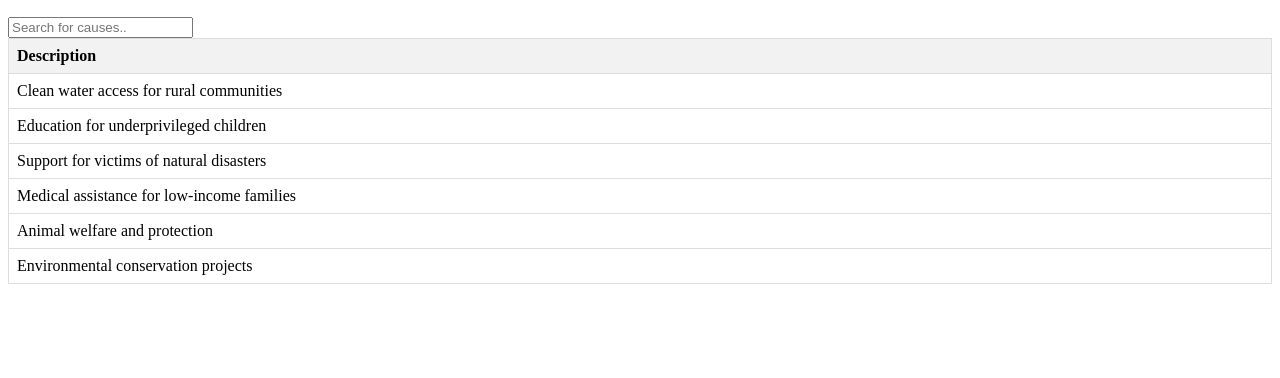
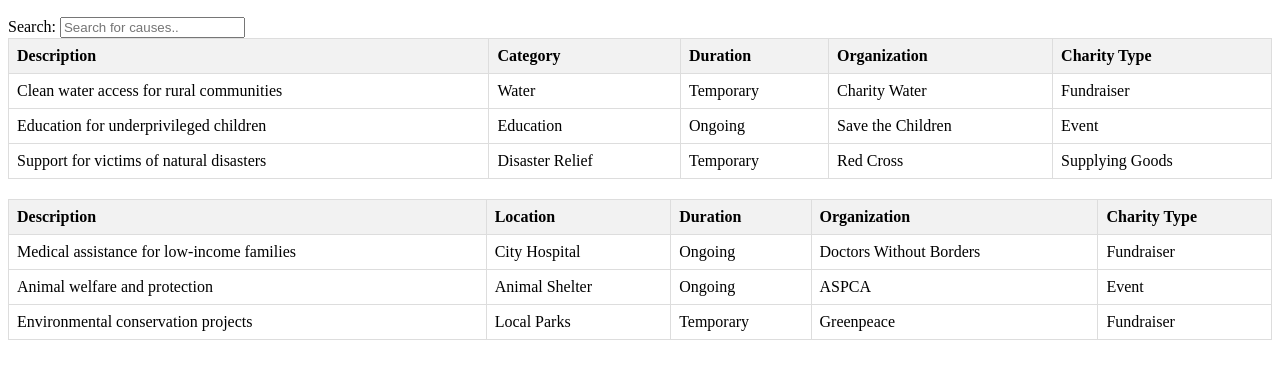
Before and after one commit to 1evity/Tadamun, a plain HTML site: page new-folder/search.html in a window 1280 px wide. Shown: the part 50-428 px from the top of the page. Drawn offline with Linux system fonts and the light colour scheme.

Commit message:
Updated the search.html

```diff
--- a/new-folder/search.html
+++ b/new-folder/search.html
@@ -8,6 +8,7 @@
     table {
         border-collapse: collapse;
         width: 100%;
+        margin-bottom: 20px;
     }
     th, td {
         border: 1px solid #dddddd;
@@ -23,50 +24,131 @@
 
 <h2>Charity Fundraiser Causes</h2>
 
-<!-- Search input box -->
+<!-- Form for search input -->
+<form>
+    <label for="searchInput">Search: </label>
     <input type="text" id="searchInput" onkeyup="searchTable()" placeholder="Search for causes..">
+</form>
 
-<!-- Table to display causes -->
-<table id="causesTable">
+<!-- Table for Cause Type 1 -->
+<table id="causeType1">
     <thead>
         <tr>
             <th>Description</th>
+            <th>Category</th>
+            <th>Duration</th>
+            <th>Organization</th>
+            <th>Charity Type</th>
         </tr>
     </thead>
     <tbody>
-        <!-- Table rows filled with cause descriptions -->
-        <tr><td>Clean water access for rural communities</td></tr>
-        <tr><td>Education for underprivileged children</td></tr>
-        <tr><td>Support for victims of natural disasters</td></tr>
-        <tr><td>Medical assistance for low-income families</td></tr>
-        <tr><td>Animal welfare and protection</td></tr>
-        <tr><td>Environmental conservation projects</td></tr>
+        <!-- Table rows for Cause Type 1 -->
+    </tbody>
+</table>
+
+<!-- Table for Cause Type 2 -->
+<table id="causeType2">
+    <thead>
+        <tr>
+            <th>Description</th>
+            <th>Location</th>
+            <th>Duration</th>
+            <th>Organization</th>
+            <th>Charity Type</th>
+        </tr>
+    </thead>
+    <tbody>
+        <!-- Table rows for Cause Type 2 -->
     </tbody>
 </table>
 
 <script>
-// JavaScript function to search and filter the table
+// Define constructor functions for cause objects
+function CauseType1(description, category, duration, organization, charityType) {
+    this.description = description;
+    this.category = category;
+    this.duration = duration;
+    this.organization = organization;
+    this.charityType = charityType;
+}
+
+function CauseType2(description, location, duration, organization, charityType) {
+    this.description = description;
+    this.location = location;
+    this.duration = duration;
+    this.organization = organization;
+    this.charityType = charityType;
+}
+
+// Initialize arrays to store cause objects
+var causesType1 = [
+    new CauseType1("Clean water access for rural communities", "Water", "Temporary", "Charity Water", "Fundraiser"),
+    new CauseType1("Education for underprivileged children", "Education", "Ongoing", "Save the Children", "Event"),
+    new CauseType1("Support for victims of natural disasters", "Disaster Relief", "Temporary", "Red Cross", "Supplying Goods")
+];
+
+var causesType2 = [
+    new CauseType2("Medical assistance for low-income families", "City Hospital", "Ongoing", "Doctors Without Borders", "Fundraiser"),
+    new CauseType2("Animal welfare and protection", "Animal Shelter", "Ongoing", "ASPCA", "Event"),
+    new CauseType2("Environmental conservation projects", "Local Parks", "Temporary", "Greenpeace", "Fundraiser")
+];
+
+// Function to display causes in the table
+function displayCauses() {
+    displayCausesOfType(causesType1, "causeType1");
+    displayCausesOfType(causesType2, "causeType2");
+}
+
+function displayCausesOfType(causeArray, tableId) {
+    var table = document.getElementById(tableId).getElementsByTagName('tbody')[0];
+    table.innerHTML = ''; // Clear existing table rows
+    causeArray.forEach(function(cause) {
+        var row = table.insertRow();
+        var descriptionCell = row.insertCell(0);
+        var propertyCell1 = row.insertCell(1);
+        var propertyCell2 = row.insertCell(2);
+        var propertyCell3 = row.insertCell(3);
+        var propertyCell4 = row.insertCell(4);
+        descriptionCell.textContent = cause.description;
+        propertyCell1.textContent = cause.category || cause.location;
+        propertyCell2.textContent = cause.duration;
+        propertyCell3.textContent = cause.organization;
+        propertyCell4.textContent = cause.charityType;
+    });
+}
+
+// Call displayCauses function to initially display causes
+displayCauses();
+
+// Function to search and filter the table
 function searchTable() {
-    // Declare variables
-    var input, filter, table, tr, td, i, txtValue;
+    var input, filter, tables, tr, td, i, txtValue;
     input = document.getElementById("searchInput"); // Get the search input element
     filter = input.value.toUpperCase(); // Convert input text to uppercase for case-insensitive search
-    table = document.getElementById("causesTable"); // Get the table element
+    tables = document.querySelectorAll("table");
+
+    tables.forEach(function(table) {
         tr = table.getElementsByTagName("tr"); // Get all table rows
 
         // Loop through all table rows, and hide those that don't match the search query
         for (i = 0; i < tr.length; i++) {
-        td = tr[i].getElementsByTagName("td")[0]; // Get the first cell (description) of each row
+            var found = false;
+            // Loop through all cells in current row
+            for (var j = 0; j < tr[i].cells.length; j++) {
+                td = tr[i].cells[j]; // Get current cell
                 if (td) {
                     txtValue = td.textContent || td.innerText; // Get the text content of the cell
                     // Check if the text content matches the search filter
                     if (txtValue.toUpperCase().indexOf(filter) > -1) {
-                tr[i].style.display = ""; // Display the row if it matches
-            } else {
-                tr[i].style.display = "none"; // Hide the row if it doesn't match
+                        found = true;
+                        break; // If found in this cell, no need to check other cells in this row
                     }
                 }
             }
+            // Show or hide the row based on search result
+            tr[i].style.display = found ? "" : "none";
+        }
+    });
 }
 </script>
 
```
Lines whose indentation alone changed are shown as unchanged.
